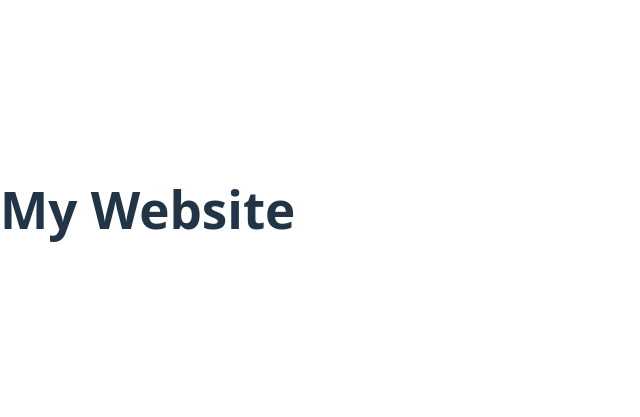
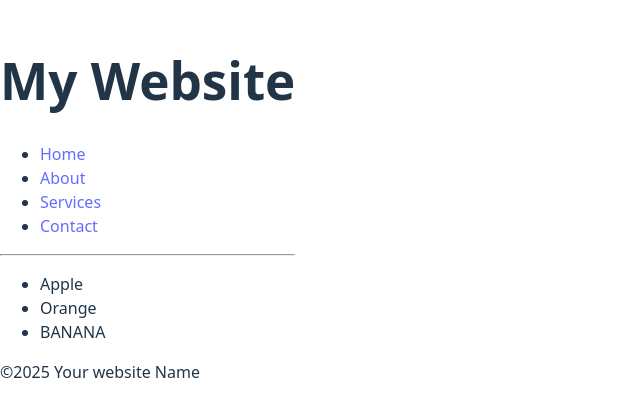
Before and after one commit to abascharles/MERN-Practice, a React (Vite) app in the folder MasteringReact/my-app/: page / in a window 1280 px wide. Shown: the part 191-608 px from the top of the page, without its empty margins (0-640 px from the left). Built offline with nearby package versions, Linux system fonts and the light colour scheme.

Commit message:
Understanding jsx and components

```diff
--- a/MasteringReact/my-app/src/App.jsx
+++ b/MasteringReact/my-app/src/App.jsx
@@ -1,7 +1,15 @@
 import Header from './Header.jsx';
+import Footer from './Footer.jsx';
+import Food from './Food.jsx';
 
 function App() {
-  return <Header />;
+  return (
+    <div>
+      <Header />
+      <Food />
+      <Footer />
+    </div>
+  );
 }
 
 export default App;
--- /dev/null
+++ b/MasteringReact/my-app/src/Food.jsx
@@ -0,0 +1,14 @@
+function Food() {
+  const food1 = 'Orange';
+  const food2 = 'Banana';
+
+  return (
+    <ul>
+      <li>Apple</li>
+      <li>{food1}</li>
+      <li>{food2.toUpperCase()}</li>
+    </ul>
+  );
+}
+
+export default Food;
--- /dev/null
+++ b/MasteringReact/my-app/src/Footer.jsx
@@ -0,0 +1,9 @@
+function Footer() {
+  return (
+    <footer>
+      <p>&copy;{new Date().getFullYear()} Your website Name</p>
+    </footer>
+  );
+}
+
+export default Footer;
--- a/MasteringReact/my-app/src/Header.jsx
+++ b/MasteringReact/my-app/src/Header.jsx
@@ -2,6 +2,25 @@
   return (
     <header>
       <h1>My Website</h1>
+      <nav>
+        <ul>
+          <li>
+            <a href="#">Home</a>
+          </li>
+          <li>
+            <a href="#">About</a>
+          </li>
+
+          <li>
+            <a href="#">Services</a>
+          </li>
+
+          <li>
+            <a href="#">Contact</a>
+          </li>
+        </ul>
+      </nav>
+      <hr />
     </header>
   );
 }
```
